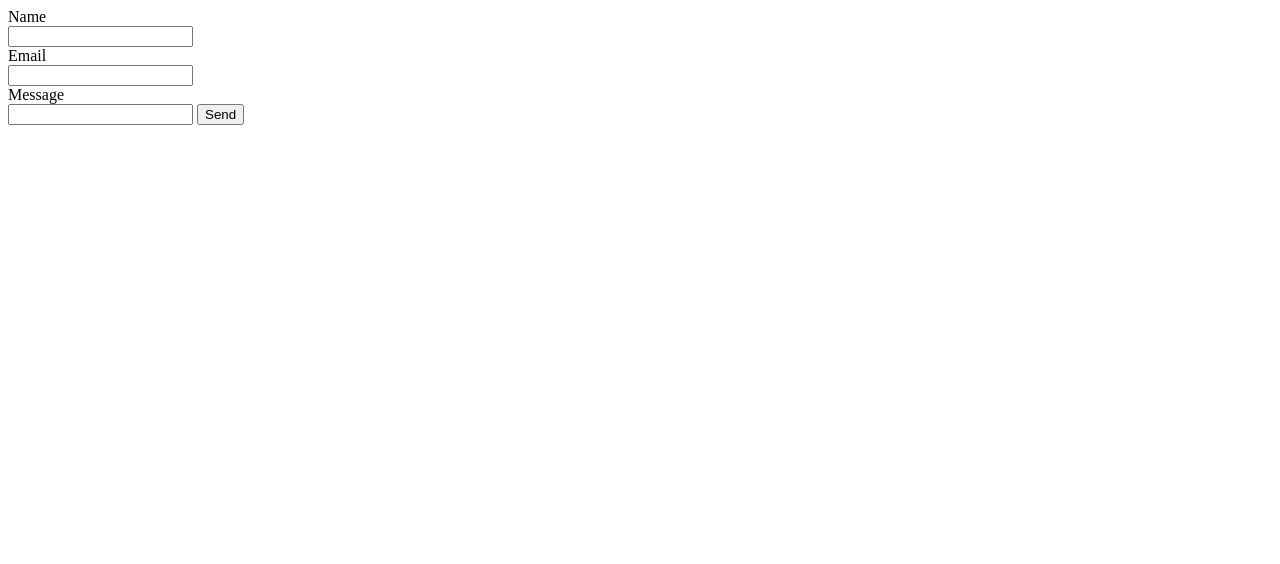
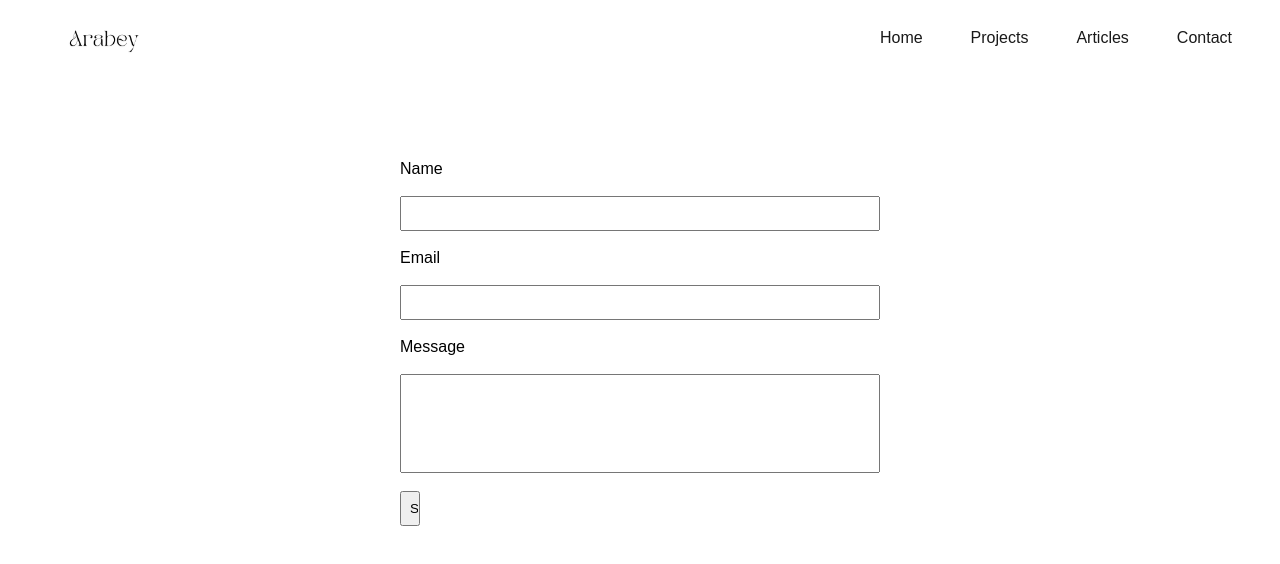
Before and after one commit to Jarabey/personal-portfolio, a plain HTML site: page contact.html in a window 1280 px wide. Drawn offline with Linux system fonts and the light colour scheme.

Commit message:
Contact Page

```diff
--- a/contact.html
+++ b/contact.html
@@ -13,9 +13,33 @@
     <meta property="og:image" content="https://example.com/images/og-image.png">
     <meta property="og:url" content="https://example.com/jasmin-portfolio">
     <meta property="og:type" content="website">
+    <link rel="stylesheet" type="text/css" href="/style.css">
+
     <title>Contact</title>
 </head>
 <body>
+     <!-- Header -->
+     <section class="container-navbar">
+        <header>
+            <nav>
+                <img src="/img/logo.png" class="nav-logo">
+                <ul class="nav-bar">
+                    <li>
+                        <a href="./home.html">Home</a>
+                    </li>
+                    <li>
+                        <a href="./projects.html"">Projects</a>
+                    </li>
+                    <li>
+                        <a href="./articles.html">Articles</a>
+                    </li>
+                    <li>
+                        <a href="./contact.html">Contact</a>
+                    </li>
+                </ul>
+            </nav>
+        </header>
+</section>
     <section>
     <form>
         <label>Name</label><br>
@@ -23,8 +47,8 @@
         <label>Email</label><br>
         <input type="mail"><br>
         <label>Message</label><br>
-        <input type="text">
-        <input type="submit" value="Send">
+        <input type="text" class="message"><br>
+        <input type="submit" value="Send" class="button">
     </form>
 </section>
 </body>
--- a/style.css
+++ b/style.css
@@ -19,7 +19,7 @@ nav {
 
 .nav-logo{
     width: 5rem;
-    padding-left: 1rem;
+    padding-left: 4rem;
 }
 
 .nav-bar {
@@ -27,11 +27,11 @@ nav {
     flex-direction: row;
     list-style: none;
     flex-wrap: wrap;
-    font-size: 15px;
+    font-size: 1rem;
 }
 
 .nav-bar li{
-    margin-right: 20px;
+    margin-right: 3rem;
     margin-top: 0.8rem;
 }
 
@@ -145,3 +145,30 @@ footer{
     justify-content: center;
     margin: 3rem;
 }
+
+  /* Contact */
+
+form{
+    display: flex;
+    flex-direction: column;
+    margin-top: 5rem;
+
+}
+
+label{
+    padding-left: 25rem;
+}
+
+input{
+    padding: 0.5rem;
+    margin-left: 25rem;
+    margin-right: 25rem;
+}
+
+.message{
+    padding: 2.5rem;
+}
+
+.button{
+    margin-right: 60rem;
+}
```
